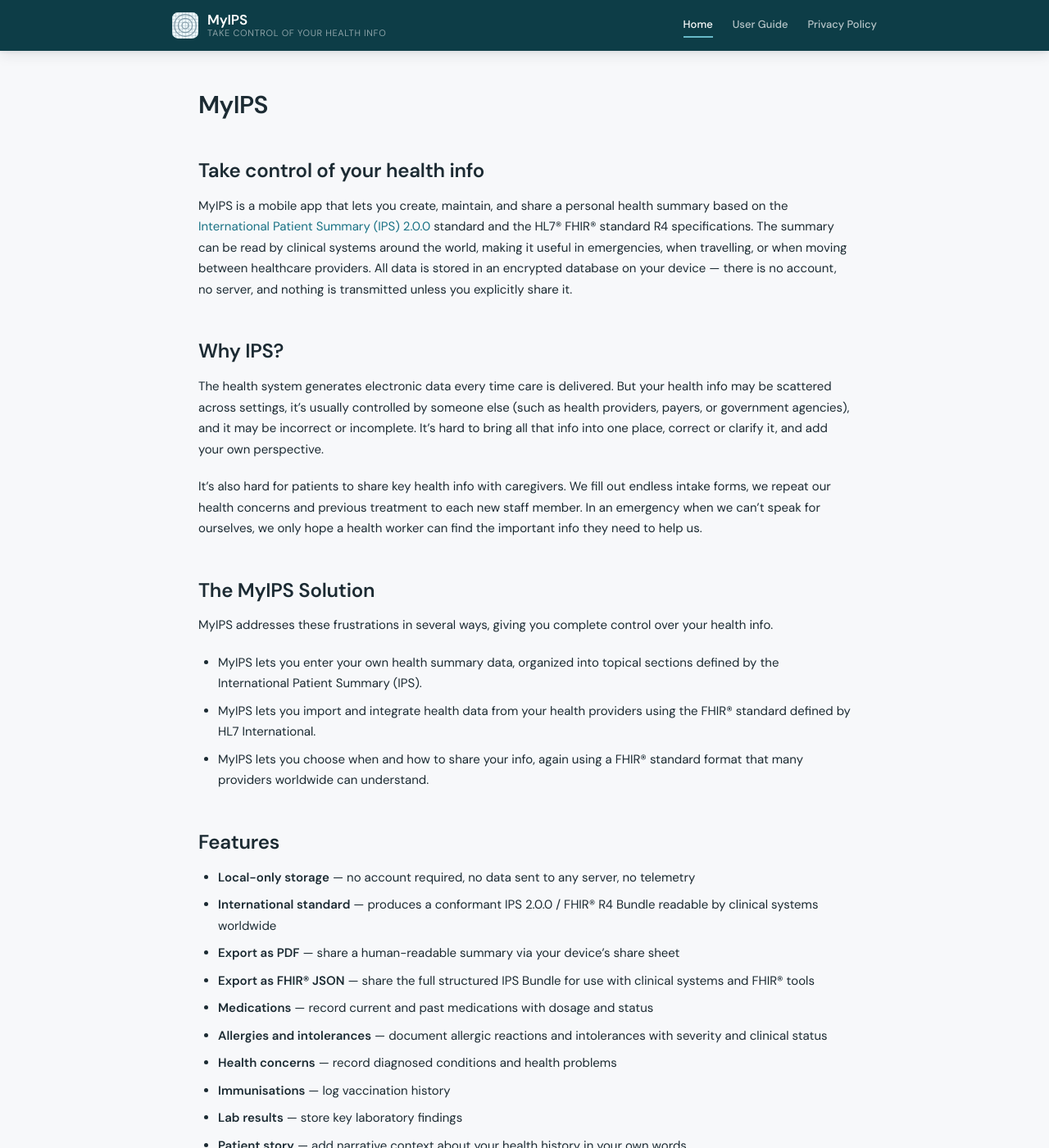
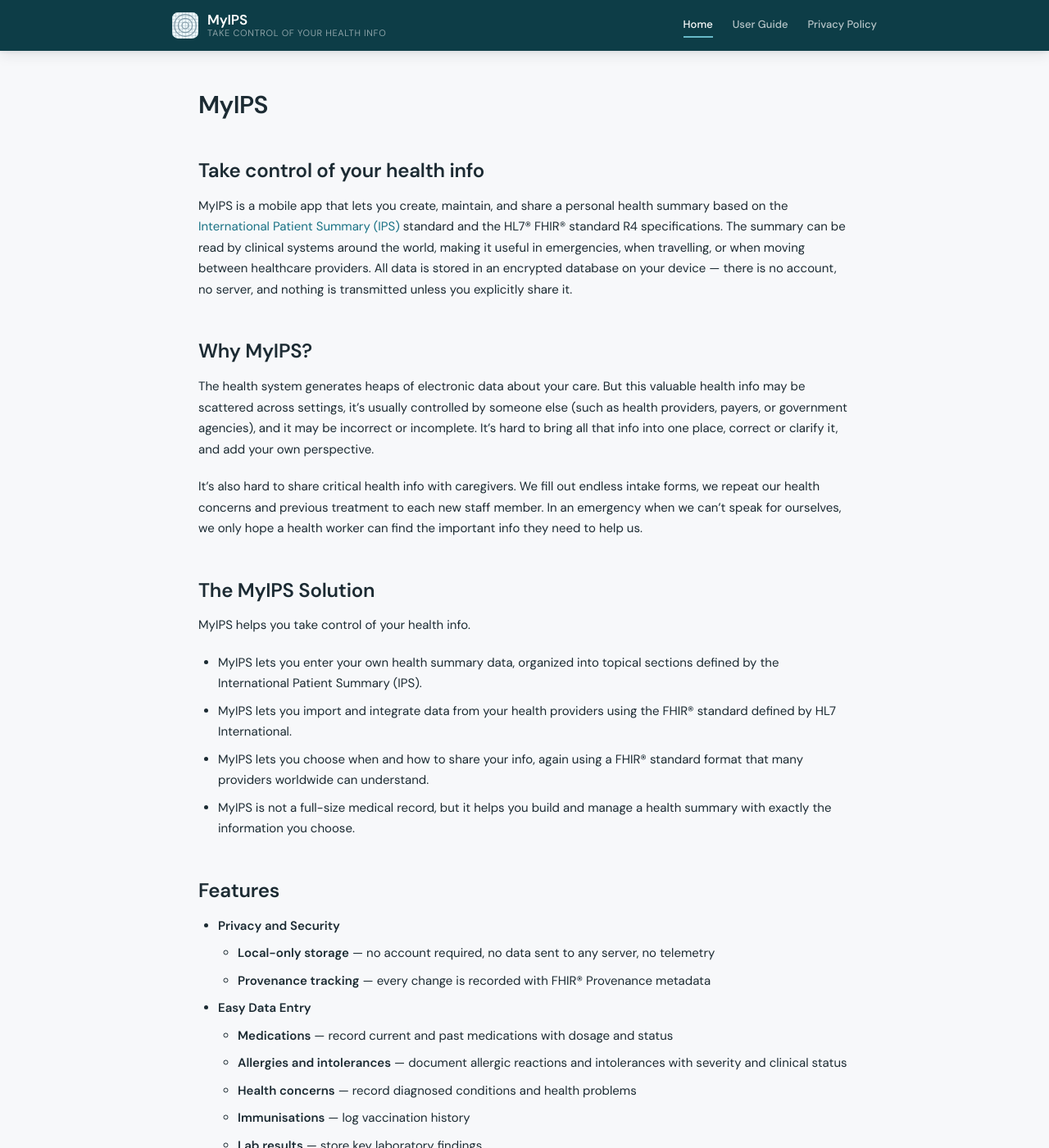
Before and after one commit to johnscarter/myips-website, a Jekyll site: the page built from index.md, in a window 1280 px wide and 1400 px high. Shown: the whole window at 82% size. Built offline with Jekyll 4.4.1, drawn with Linux system fonts in a browser that asks for light colours; some of the changed text lies outside the part shown.

Commit message:
Reorganise Features list into categorised two-level list
Groups existing bullets under Privacy and Security, Easy Data Entry,
Share Your Summary, and Works Everywhere; adds Data Integration category
with three new import/annotation bullets.

Co-Authored-By: Claude Sonnet 4.6 <noreply@anthropic.com>

```diff
--- a/index.md
+++ b/index.md
@@ -8,35 +8,44 @@ permalink: /
 
 ## Take control of your health info
 
-MyIPS is a mobile app that lets you create, maintain, and share a personal health summary based on the [International Patient Summary (IPS) 2.0.0](https://international-patient-summary.net/) standard and the HL7® FHIR® standard R4 specifications. The summary can be read by clinical systems around the world, making it useful in emergencies, when travelling, or when moving between healthcare providers. All data is stored in an encrypted database on your device — there is no account, no server, and nothing is transmitted unless you explicitly share it.
+MyIPS is a mobile app that lets you create, maintain, and share a personal health summary based on the [International Patient Summary (IPS)](https://international-patient-summary.net/) standard and the HL7® FHIR® standard R4 specifications. The summary can be read by clinical systems around the world, making it useful in emergencies, when travelling, or when moving between healthcare providers. All data is stored in an encrypted database on your device — there is no account, no server, and nothing is transmitted unless you explicitly share it.
 
-## Why IPS?
+## Why MyIPS?
 
-The health system generates electronic data every time care is delivered. But your health info may be scattered across settings, it's usually controlled by someone else (such as health providers, payers, or government agencies), and it may be incorrect or incomplete. It's hard to bring all that info into one place, correct or clarify it, and add your own perspective.
+The health system generates heaps of electronic data about your care. But this valuable health info may be scattered across settings, it's usually controlled by someone else (such as health providers, payers, or government agencies), and it may be incorrect or incomplete. It's hard to bring all that info into one place, correct or clarify it, and add your own perspective.
 
-It's also hard for patients to share key health info with caregivers. We fill out endless intake forms, we repeat our health concerns and previous treatment to each new staff member. In an emergency when we can't speak for ourselves, we only hope a health worker can find the important info they need to help us.
+It's also hard to share critical health info with caregivers. We fill out endless intake forms, we repeat our health concerns and previous treatment to each new staff member. In an emergency when we can't speak for ourselves, we only hope a health worker can find the important info they need to help us.
 
 ## The MyIPS Solution
 
-MyIPS addresses these frustrations in several ways, giving you complete control over your health info.
+MyIPS helps you take control of your health info.
 
 - MyIPS lets you enter your own health summary data, organized into topical sections defined by the International Patient Summary (IPS).
-- MyIPS lets you import and integrate health data from your health providers using the FHIR® standard defined by HL7 International.
+- MyIPS lets you import and integrate data from your health providers using the FHIR® standard defined by HL7 International.
 - MyIPS lets you choose when and how to share your info, again using a FHIR® standard format that many providers worldwide can understand.
+- MyIPS is not a full-size medical record, but it helps you build and manage a health summary with exactly the information you choose.
 
 ## Features
 
-- **Local-only storage** — no account required, no data sent to any server, no telemetry
-- **International standard** — produces a conformant IPS 2.0.0 / FHIR® R4 Bundle readable by clinical systems worldwide
-- **Export as PDF** — share a human-readable summary via your device's share sheet
-- **Export as FHIR® JSON** — share the full structured IPS Bundle for use with clinical systems and FHIR® tools
-- **Medications** — record current and past medications with dosage and status
-- **Allergies and intolerances** — document allergic reactions and intolerances with severity and clinical status
-- **Health concerns** — record diagnosed conditions and health problems
-- **Immunisations** — log vaccination history
-- **Lab results** — store key laboratory findings
-- **Patient story** — add narrative context about your health history in your own words
-- **Provenance tracking** — every change is recorded with FHIR® Provenance metadata
+- **Privacy and Security**
+  - **Local-only storage** — no account required, no data sent to any server, no telemetry
+  - **Provenance tracking** — every change is recorded with FHIR® Provenance metadata
+- **Easy Data Entry**
+  - **Medications** — record current and past medications with dosage and status
+  - **Allergies and intolerances** — document allergic reactions and intolerances with severity and clinical status
+  - **Health concerns** — record diagnosed conditions and health problems
+  - **Immunisations** — log vaccination history
+  - **Lab results** — store key laboratory findings
+  - **Patient story** — add narrative context about your health history in your own words
+- **Data Integration**
+  - **Import data from providers** — import FHIR-formatted data from many sources
+  - **Flag and remove duplicate items**
+  - **Annotate, update or correct your health info**
+- **Share Your Summary**
+  - **Export as PDF** — share a human-readable summary via your device's share sheet
+  - **Export as FHIR® JSON** — share the full structured IPS Bundle for use with clinical systems and FHIR® tools
+- **Works Everywhere**
+  - **International standard** — produces a conformant IPS 2.0.0 / FHIR® R4 Bundle readable by clinical systems worldwide
 
 ## Documentation
 
```
